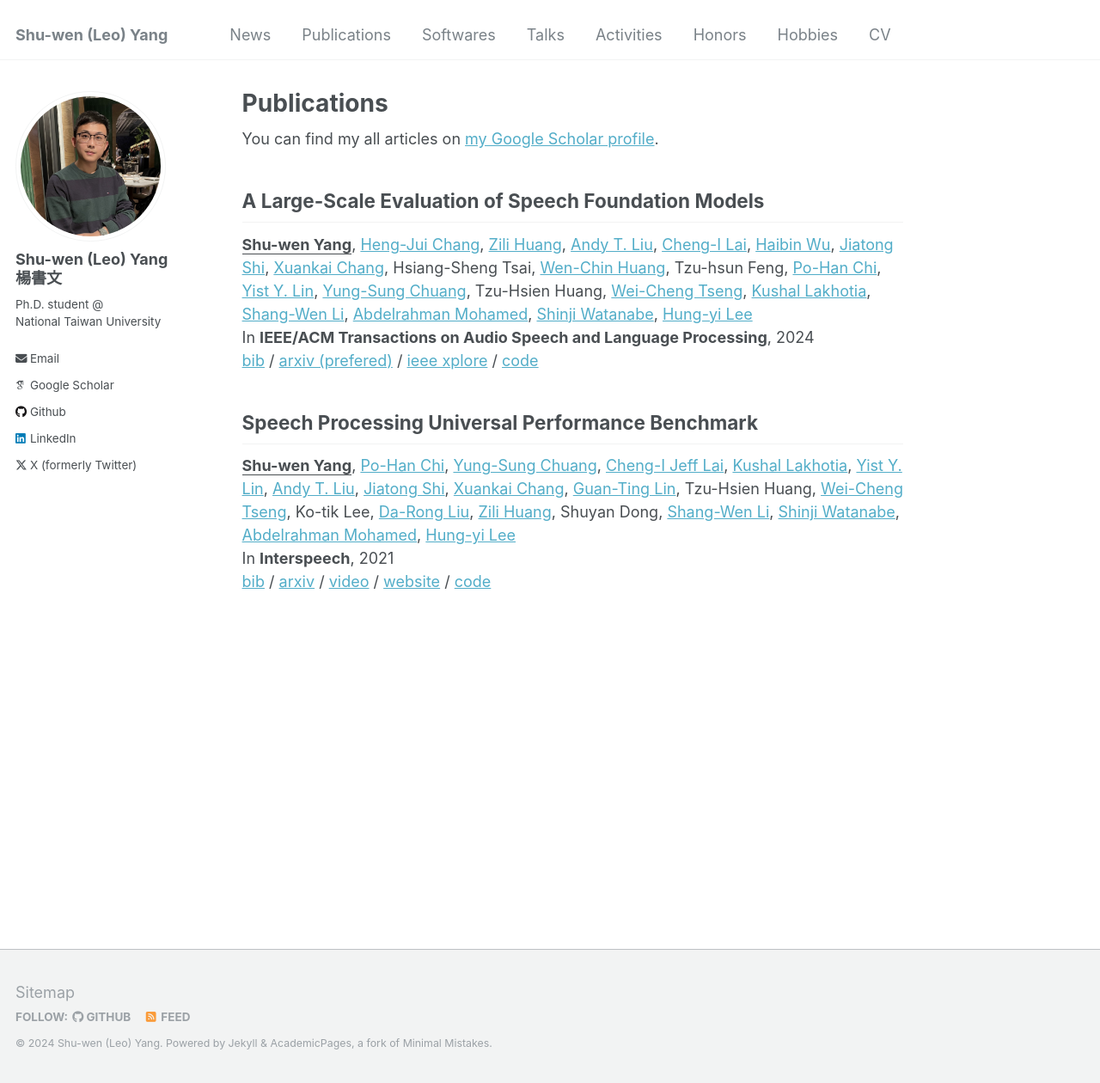
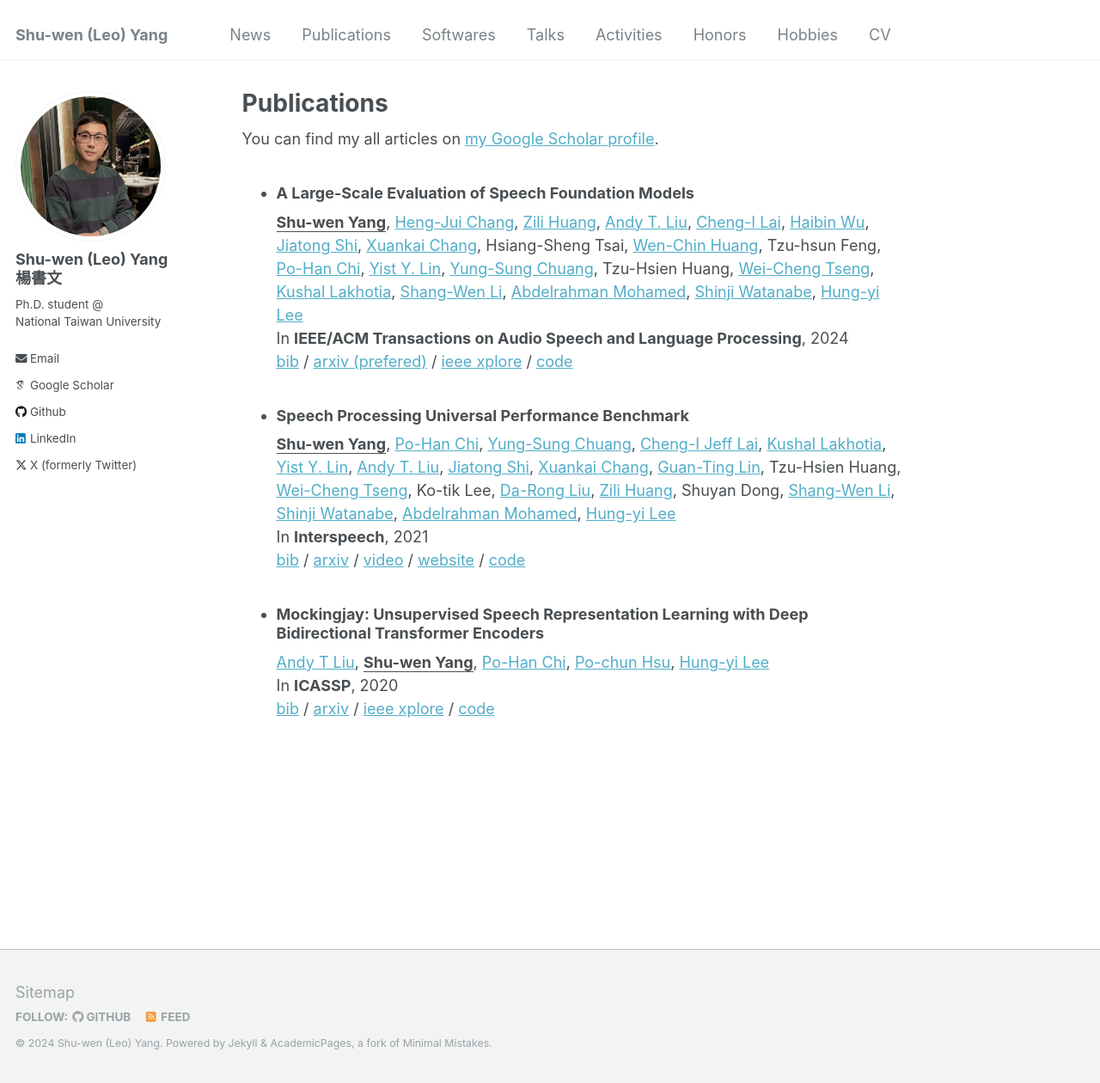
Before and after one commit to leo19941227/leo19941227.github.io, a Jekyll site: the page built from _pages/publications.md, in a window 1280 px wide and 1260 px high. Shown: the whole window at 86% size. Built offline with Jekyll 4.4.1, drawn with Linux system fonts in a browser that asks for light colours; some web fonts are replaced.

Commit message:
init publication template

```diff
--- a/_pages/publications.md
+++ b/_pages/publications.md
@@ -12,15 +12,22 @@ author_profile: true
 
 
 
-## A Large-Scale Evaluation of Speech Foundation Models
+- ### A Large-Scale Evaluation of Speech Foundation Models
 
-**<u>Shu-wen Yang</u>**, [Heng-Jui Chang](https://people.csail.mit.edu/hengjui/), [Zili Huang](https://scholar.google.com/citations?user=iQ-S0fQAAAAJ&hl=en), [Andy T. Liu](https://andi611.github.io/), [Cheng-I Lai](https://people.csail.mit.edu/clai24/), [Haibin Wu](https://hbwu-ntu.github.io/), [Jiatong Shi](http://shijt.site/), [Xuankai Chang](https://scholar.google.com/citations?user=cIl2jpMAAAAJ&hl=en), Hsiang-Sheng Tsai, [Wen-Chin Huang](https://unilight.github.io/), Tzu-hsun Feng, [Po-Han Chi](https://scholar.google.com/citations?user=SiyicoEAAAAJ&hl=zh-TW), [Yist Y. Lin](https://scholar.google.com/citations?user=0lrZq9MAAAAJ&hl=en), [Yung-Sung Chuang](https://people.csail.mit.edu/yungsung/), Tzu-Hsien Huang, [Wei-Cheng Tseng](https://scholar.google.com.tw/citations?user=-d6aNP0AAAAJ&hl=zh-TW), [Kushal Lakhotia](https://scholar.google.com/citations?user=w9W6zXUAAAAJ&hl=en), [Shang-Wen Li](https://swdanielli.github.io/), [Abdelrahman Mohamed](https://www.cs.toronto.edu/~asamir/), [Shinji Watanabe](https://sites.google.com/view/shinjiwatanabe), [Hung-yi Lee](https://speech.ee.ntu.edu.tw/~hylee/index.php)\\
-In **IEEE/ACM Transactions on Audio Speech and Language Processing**, 2024\\
-[bib](https://scholar.googleusercontent.com/scholar.bib?q=info:9qlEbq1pkpYJ:scholar.google.com/&output=citation&scisdr=ClE8GXHwEIvNypv8C90:AFWwaeYAAAAAZiv6E93CpXURRNTilM_jICkFP-o&scisig=AFWwaeYAAAAAZiv6E1b7dGoK3wbSaVwBbrj2KWA&scisf=4&ct=citation&cd=-1&hl=en&scfhb=1) / [arxiv (prefered)](https://arxiv.org/abs/2404.09385) / [ieee xplore](https://ieeexplore.ieee.org/abstract/document/10502279) / [code](https://github.com/s3prl/s3prl)
+  **<u>Shu-wen Yang</u>**, [Heng-Jui Chang](https://people.csail.mit.edu/hengjui/), [Zili Huang](https://scholar.google.com/citations?user=iQ-S0fQAAAAJ&hl=en), [Andy T. Liu](https://andi611.github.io/), [Cheng-I Lai](https://people.csail.mit.edu/clai24/), [Haibin Wu](https://hbwu-ntu.github.io/), [Jiatong Shi](http://shijt.site/), [Xuankai Chang](https://scholar.google.com/citations?user=cIl2jpMAAAAJ&hl=en), Hsiang-Sheng Tsai, [Wen-Chin Huang](https://unilight.github.io/), Tzu-hsun Feng, [Po-Han Chi](https://scholar.google.com/citations?user=SiyicoEAAAAJ&hl=zh-TW), [Yist Y. Lin](https://scholar.google.com/citations?user=0lrZq9MAAAAJ&hl=en), [Yung-Sung Chuang](https://people.csail.mit.edu/yungsung/), Tzu-Hsien Huang, [Wei-Cheng Tseng](https://scholar.google.com.tw/citations?user=-d6aNP0AAAAJ&hl=zh-TW), [Kushal Lakhotia](https://scholar.google.com/citations?user=w9W6zXUAAAAJ&hl=en), [Shang-Wen Li](https://swdanielli.github.io/), [Abdelrahman Mohamed](https://www.cs.toronto.edu/~asamir/), [Shinji Watanabe](https://sites.google.com/view/shinjiwatanabe), [Hung-yi Lee](https://speech.ee.ntu.edu.tw/~hylee/index.php)\\
+  In **IEEE/ACM Transactions on Audio Speech and Language Processing**, 2024\\
+  [bib](https://scholar.googleusercontent.com/scholar.bib?q=info:9qlEbq1pkpYJ:scholar.google.com/&output=citation&scisdr=ClE8GXHwEIvNypv8C90:AFWwaeYAAAAAZiv6E93CpXURRNTilM_jICkFP-o&scisig=AFWwaeYAAAAAZiv6E1b7dGoK3wbSaVwBbrj2KWA&scisf=4&ct=citation&cd=-1&hl=en&scfhb=1) / [arxiv (prefered)](https://arxiv.org/abs/2404.09385) / [ieee xplore](https://ieeexplore.ieee.org/abstract/document/10502279) / [code](https://github.com/s3prl/s3prl)
 
 
-## Speech Processing Universal Performance Benchmark
+- ### Speech Processing Universal Performance Benchmark
 
-**<u>Shu-wen Yang</u>**, [Po-Han Chi](https://scholar.google.com/citations?user=SiyicoEAAAAJ&hl=zh-TW), [Yung-Sung Chuang](https://people.csail.mit.edu/yungsung/), [Cheng-I Jeff Lai](https://people.csail.mit.edu/clai24/), [Kushal Lakhotia](https://scholar.google.com/citations?user=w9W6zXUAAAAJ&hl=en), [Yist Y. Lin](https://scholar.google.com/citations?user=0lrZq9MAAAAJ&hl=en), [Andy T. Liu](https://andi611.github.io/), [Jiatong Shi](http://shijt.site/), [Xuankai Chang](https://scholar.google.com/citations?user=cIl2jpMAAAAJ&hl=en), [Guan-Ting Lin](https://daniellin94144.github.io/), Tzu-Hsien Huang, [Wei-Cheng Tseng](https://scholar.google.com.tw/citations?user=-d6aNP0AAAAJ&hl=zh-TW), Ko-tik Lee, [Da-Rong Liu](https://scholar.google.com.tw/citations?user=qJ5zXNIAAAAJ&hl=zh-TW), [Zili Huang](https://scholar.google.com/citations?user=iQ-S0fQAAAAJ&hl=en), Shuyan Dong, [Shang-Wen Li](https://swdanielli.github.io/), [Shinji Watanabe](https://sites.google.com/view/shinjiwatanabe), [Abdelrahman Mohamed](https://www.cs.toronto.edu/~asamir/), [Hung-yi Lee](https://speech.ee.ntu.edu.tw/~hylee/index.php)\\
-In **Interspeech**, 2021\\
-[bib](https://www.isca-archive.org/interspeech_2021/yang21c_interspeech.html) / [arxiv](https://arxiv.org/abs/2105.01051) / [video](https://www.youtube.com/watch?v=zd9fiVvej0k) / [website](https://superbbenchmark.org/) / [code](https://github.com/s3prl/s3prl)
+  **<u>Shu-wen Yang</u>**, [Po-Han Chi](https://scholar.google.com/citations?user=SiyicoEAAAAJ&hl=zh-TW), [Yung-Sung Chuang](https://people.csail.mit.edu/yungsung/), [Cheng-I Jeff Lai](https://people.csail.mit.edu/clai24/), [Kushal Lakhotia](https://scholar.google.com/citations?user=w9W6zXUAAAAJ&hl=en), [Yist Y. Lin](https://scholar.google.com/citations?user=0lrZq9MAAAAJ&hl=en), [Andy T. Liu](https://andi611.github.io/), [Jiatong Shi](http://shijt.site/), [Xuankai Chang](https://scholar.google.com/citations?user=cIl2jpMAAAAJ&hl=en), [Guan-Ting Lin](https://daniellin94144.github.io/), Tzu-Hsien Huang, [Wei-Cheng Tseng](https://scholar.google.com.tw/citations?user=-d6aNP0AAAAJ&hl=zh-TW), Ko-tik Lee, [Da-Rong Liu](https://scholar.google.com.tw/citations?user=qJ5zXNIAAAAJ&hl=zh-TW), [Zili Huang](https://scholar.google.com/citations?user=iQ-S0fQAAAAJ&hl=en), Shuyan Dong, [Shang-Wen Li](https://swdanielli.github.io/), [Shinji Watanabe](https://sites.google.com/view/shinjiwatanabe), [Abdelrahman Mohamed](https://www.cs.toronto.edu/~asamir/), [Hung-yi Lee](https://speech.ee.ntu.edu.tw/~hylee/index.php)\\
+  In **Interspeech**, 2021\\
+  [bib](https://www.isca-archive.org/interspeech_2021/yang21c_interspeech.html) / [arxiv](https://arxiv.org/abs/2105.01051) / [video](https://www.youtube.com/watch?v=zd9fiVvej0k) / [website](https://superbbenchmark.org/) / [code](https://github.com/s3prl/s3prl)
+
+
+- ### Mockingjay: Unsupervised Speech Representation Learning with Deep Bidirectional Transformer Encoders
+
+  [Andy T Liu](https://andi611.github.io/), **<u>Shu-wen Yang</u>**, [Po-Han Chi](https://scholar.google.com/citations?user=SiyicoEAAAAJ&hl=zh-TW), [Po-chun Hsu](https://scholar.google.com/citations?user=JZrV0tcAAAAJ&hl=en), [Hung-yi Lee](https://speech.ee.ntu.edu.tw/~hylee/index.php)\\
+  In **ICASSP**, 2020\\
+  [bib](https://scholar.googleusercontent.com/scholar.bib?q=info:8NvImszY-z0J:scholar.google.com/&output=citation&scisdr=ClE8Ga9vEI-AvYXBpck:AFWwaeYAAAAAZizHvcluVA9G36363mqhMPrpmAo&scisig=AFWwaeYAAAAAZizHvWiY91PpC62vGNR1kGYNLk8&scisf=4&ct=citation&cd=-1&hl=zh-TW&scfhb=1) / [arxiv](https://arxiv.org/abs/1910.12638) / [ieee xplore](https://ieeexplore.ieee.org/document/9054458) / [code](https://github.com/s3prl/s3prl)
```
